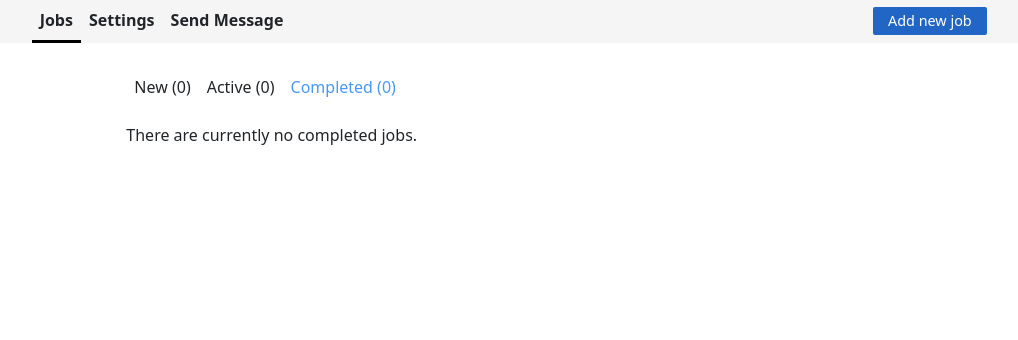
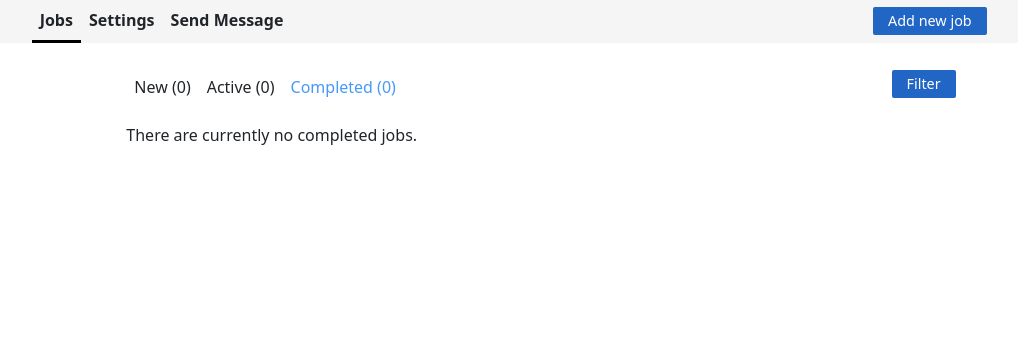
Before and after one commit to andrebraga7/the-maintenance-co, a Django app: page /client/completed_jobs in a window 1280 px wide. Shown: the part 92-432 px from the top of the page, without its empty margins (99-1117 px from the left). Run offline with Django 3.2, Linux system fonts and the light colour scheme; the visitor is signed in with stand-in values (Sample User, id 1); data that the repository does not hold is empty; some libraries are stand-ins or nearby versions.

Commit message:
Add filter field to the client dashboard template and view

```diff
--- a/client_dashboard/views/client_jobs.py
+++ b/client_dashboard/views/client_jobs.py
@@ -1,6 +1,7 @@
 from django.shortcuts import render, redirect, get_object_or_404
 from django.views import View
 from django.contrib import messages
+from django.contrib.postgres.search import SearchQuery, SearchVector
 from django.http import JsonResponse
 from ..models import Job, Equipment
 from ..forms import JobForm, EditJobForm
@@ -14,6 +15,19 @@ class NewJobs(ClientAccessMixin, View):
         new_jobs = jobs.filter(status=0)
         active_jobs = jobs.filter(status=1)
         completed_jobs = jobs.filter(status=2)
+
+        qs = request.GET.get("queryset")
+
+        if qs != '' and qs is not None:
+            user_query = SearchQuery(qs)
+            new_jobs = Job.objects.annotate(
+                search=SearchVector(
+                    'id',
+                    'title',
+                    'description',
+                    'assignment',
+                ),
+            ).filter(status=0).filter(search=user_query)
 
         return render(
             request,
@@ -33,6 +47,19 @@ class ActiveJobs(ClientAccessMixin, View):
         active_jobs = jobs.filter(status=1)
         completed_jobs = jobs.filter(status=2)
 
+        qs = request.GET.get("queryset")
+
+        if qs != '' and qs is not None:
+            user_query = SearchQuery(qs)
+            active_jobs = Job.objects.annotate(
+                search=SearchVector(
+                    'id',
+                    'title',
+                    'description',
+                    'assignment',
+                ),
+            ).filter(status=1).filter(search=user_query)
+
         return render(
             request,
             'client_dashboard/active_jobs.html',
@@ -50,6 +77,19 @@ class CompletedJobs(ClientAccessMixin, View):
         new_jobs = jobs.filter(status=0)
         active_jobs = jobs.filter(status=1)
         completed_jobs = jobs.filter(status=2)
+
+        qs = request.GET.get("queryset")
+
+        if qs != '' and qs is not None:
+            user_query = SearchQuery(qs)
+            completed_jobs = Job.objects.annotate(
+                search=SearchVector(
+                    'id',
+                    'title',
+                    'description',
+                    'assignment',
+                ),
+            ).filter(status=2).filter(search=user_query)
 
         return render(
             request,
--- a/templates/client_dashboard/completed_jobs.html
+++ b/templates/client_dashboard/completed_jobs.html
@@ -9,6 +9,9 @@
     <div class="row pt-4">
         <div class="col-md-10 offset-md-1 col-lg-8 offset-lg-2">
 
+            <div class="row">
+                <!-- Jobs navbar -->
+                <div class="col-8">
                     <nav class="navbar navbar-expand-sm ps-2 pt-2 pb-4">
                         <a id="dash_menu_2_toggle" class="navbar-toggler" data-bs-toggle="collapse" href="#jobs_options"
                             aria-controls="jobs_options" aria-expanded="false" aria-label="Toggle navigation">Completed
@@ -23,12 +26,38 @@
                                     <a href="{% url 'client_active_jobs' %}">Active ({{ active_jobs|length }})</a>
                                 </li>
                                 <li class="nav-item pe-3">
-                            <a class="menu-active" href="{% url 'client_completed_jobs' %}">Completed ({{ completed_jobs|length }})</a>
+                                    <a class="menu-active" href="{% url 'client_completed_jobs' %}">Completed
+                                        ({{ completed_jobs|length }})</a>
                                 </li>
                             </ul>
                         </div>
                     </nav>
+                </div>
+                <div class="col-4 ms-auto text-end">
+                    <button class="blue-btn-small" type="button" data-bs-toggle="collapse"
+                        data-bs-target="#filter_field" aria-expanded="false" aria-controls="filter jobs">Filter</button>
+                </div>
+            </div>
+        </div>
+    </div>
 
+    <!-- Search field -->
+    <div class="row mb-3 collapse" id="filter_field">
+        <div class="col-md-10 offset-md-1 col-lg-8 offset-lg-2">
+            <form action="" method="get">
+                <div class="input-group">
+                    <input type="search" name="queryset" id="queryset" class="form-control" placeholder="Filter jobs..."
+                        aria-label="Filter jobs">
+                    <button class="blue-btn-search"><i class="fa-solid fa-magnifying-glass"></i> Filter</button>
+                    <button class="blue-btn-search"><i class="fa-solid fa-rotate-right"></i> Reset</button>
+                </div>
+            </form>
+        </div>
+    </div>
+
+    <!-- Jobs accordion -->
+    <div class="row">
+        <div class="col-md-10 offset-md-1 col-lg-8 offset-lg-2">
             <div class="accordion" id="dash_accordion">
                 {% for job in completed_jobs %}
                 <div class="accordion-item">
```
Also changed, not shown: templates/client_dashboard/active_jobs.html (+33 -3 lines), templates/client_dashboard/new_jobs.html (+33 -3 lines). Lines whose indentation alone changed are shown as unchanged.
